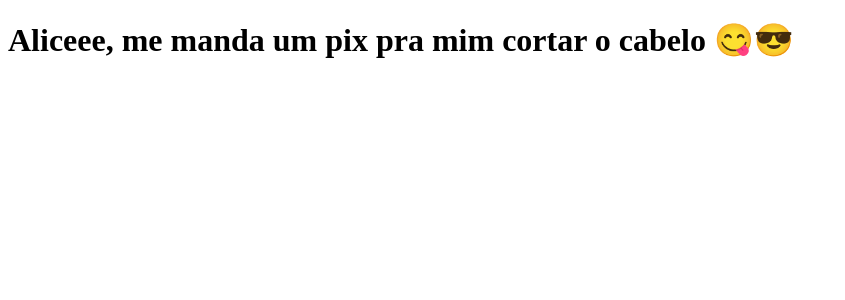
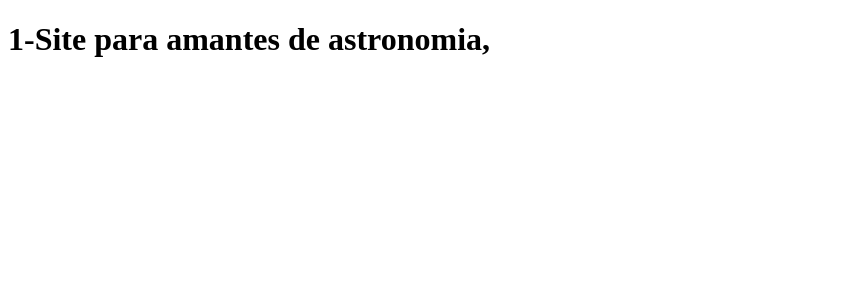
Before and after one commit to ViniciusGGomes/clone-tabnews, a Next.js app: page / in a window 1280 px wide. Shown: the top 300 px of the page, without its empty margins (0-845 px from the left). Built offline with nearby package versions, Linux system fonts and the light colour scheme.

Commit message:
Nova frase

```diff
--- a/pages/index.js
+++ b/pages/index.js
@@ -1,5 +1,5 @@
 function Home() {
-  return <h1>Aliceee, me manda um pix pra mim cortar o cabelo 😋😎</h1>;
+  return <h1>1-Site para amantes de astronomia,</h1>;
 }
 
 export default Home;
```
